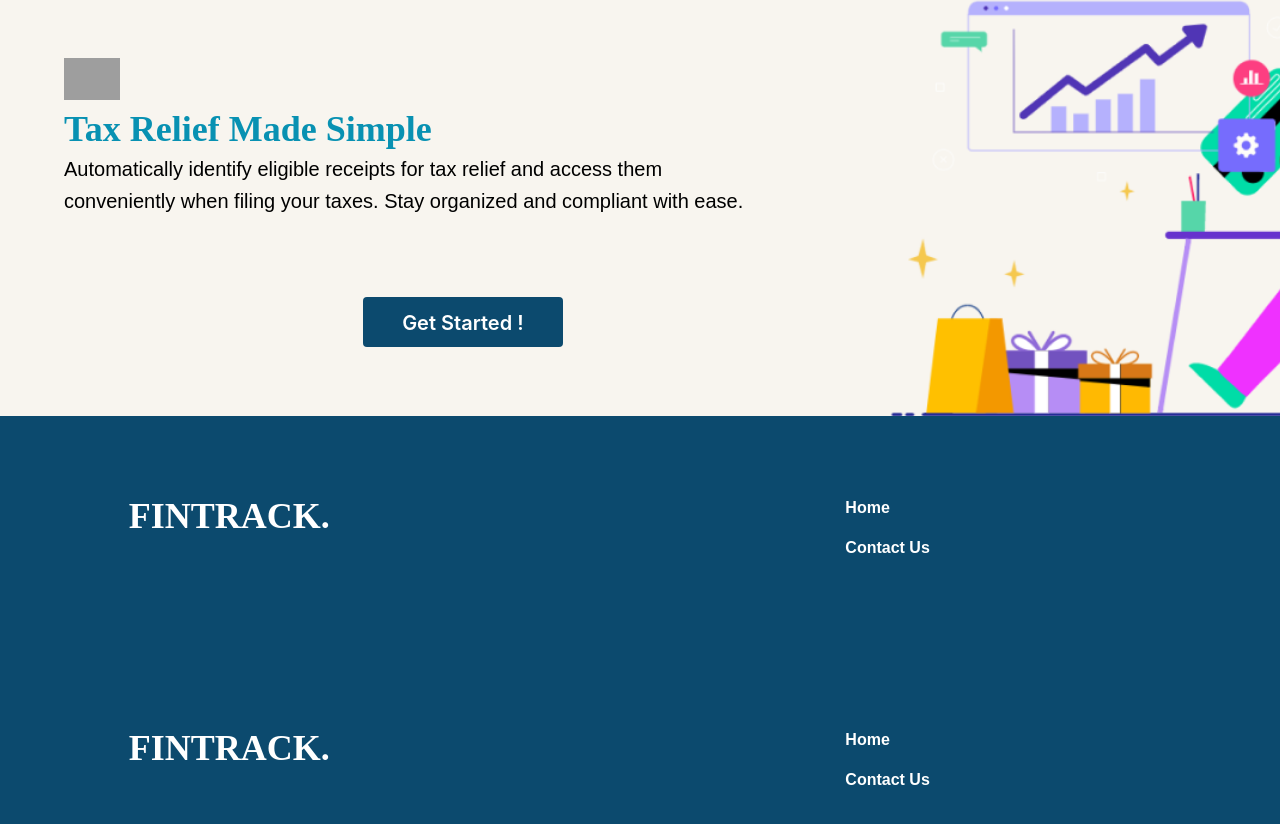
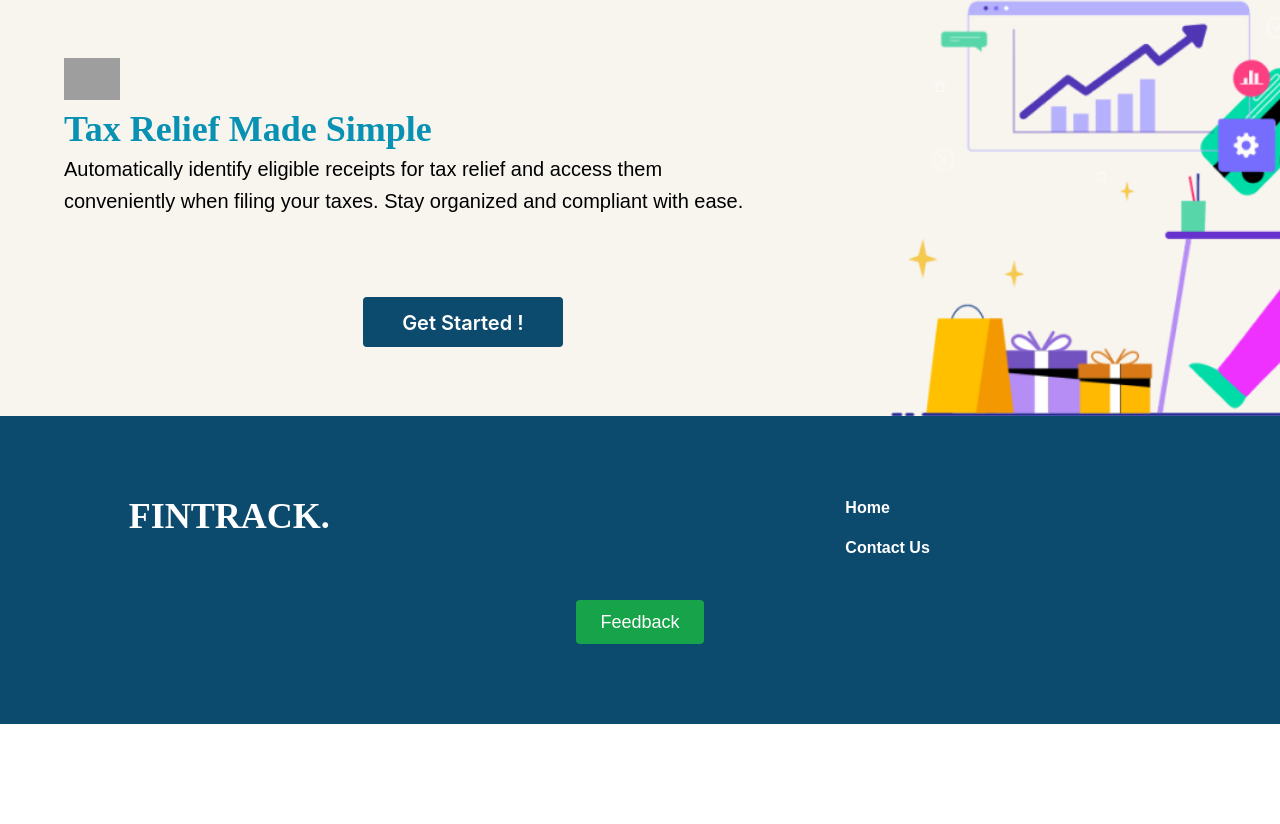
Before and after one commit to MaisarahQistina/fintrack, a React (Create React App) app: page / in a window 1280 px wide. Shown: the part 733-1557 px from the top of the page. After the commit the page ends 1457 px from the top, so only its background shows below. Built offline with nearby package versions, Linux system fonts and the light colour scheme; no server answers; the database is empty; sample sign-in values are in the browser's storage; grey boxes are pictures that could not be loaded.

Commit message:
update footer for logged in users

```diff
--- a/src/LandingPage/FinTrackLanding.js
+++ b/src/LandingPage/FinTrackLanding.js
@@ -2,7 +2,7 @@ import * as React from "react";
 import { useNavigate } from "react-router-dom";
 import { FeatureCard } from "./components/FeatureCard";
 import { features } from "./data/features";
-import { Footer } from "./components/Footer";
+// import { Footer } from "./components/Footer";
 
 export function FinTrackLanding() {
   const navigate = useNavigate();
@@ -84,7 +84,7 @@ export function FinTrackLanding() {
           </div>
         </div>
       </div>
-      <Footer />
+      {/* <Footer /> */}
     </div>
   );
 }
--- a/src/LandingPage/components/Footer.js
+++ b/src/LandingPage/components/Footer.js
@@ -1,6 +1,7 @@
-import * as React from "react";
+import React from "react";
+import { Link } from "react-router-dom";
 
-export function Footer() {
+export function Footer({ user }) {
   return (
     <div className="flex overflow-hidden flex-col justify-center px-6 py-20 w-full bg-sky-900 max-md:px-5 max-md:max-w-full">
       <div className="flex flex-col w-full max-md:max-w-full">
@@ -14,10 +15,20 @@ export function Footer() {
           <div className="flex overflow-hidden flex-col flex-1 shrink text-base font-semibold text-white basis-0 min-w-[240px] max-md:max-w-full">
             <a href="/" className="max-md:max-w-full text-[16px] font-nats">Home</a>
             <div className="flex flex-col mt-4 w-full max-md:max-w-full">
-              <a href="/contact" className="flex-1 shrink pb-2 w-full max-md:max-w-full text-[16px] font-nats">Contact Us</a>
+              <a href="mailto:fintrack@gmail.com" className="flex-1 shrink pb-2 w-full max-md:max-w-full text-[16px] font-nats">Contact Us</a>
             </div>
           </div>
         </div>
+        {user && (
+          <div className="flex justify-center mt-8">
+            <Link
+            to="/feedback"
+            className="px-6 py-2 bg-green-600 text-white text-lg font-nats rounded text-center"
+          >
+            Feedback
+          </Link>
+          </div>
+        )}
       </div>
     </div>
   );
```
